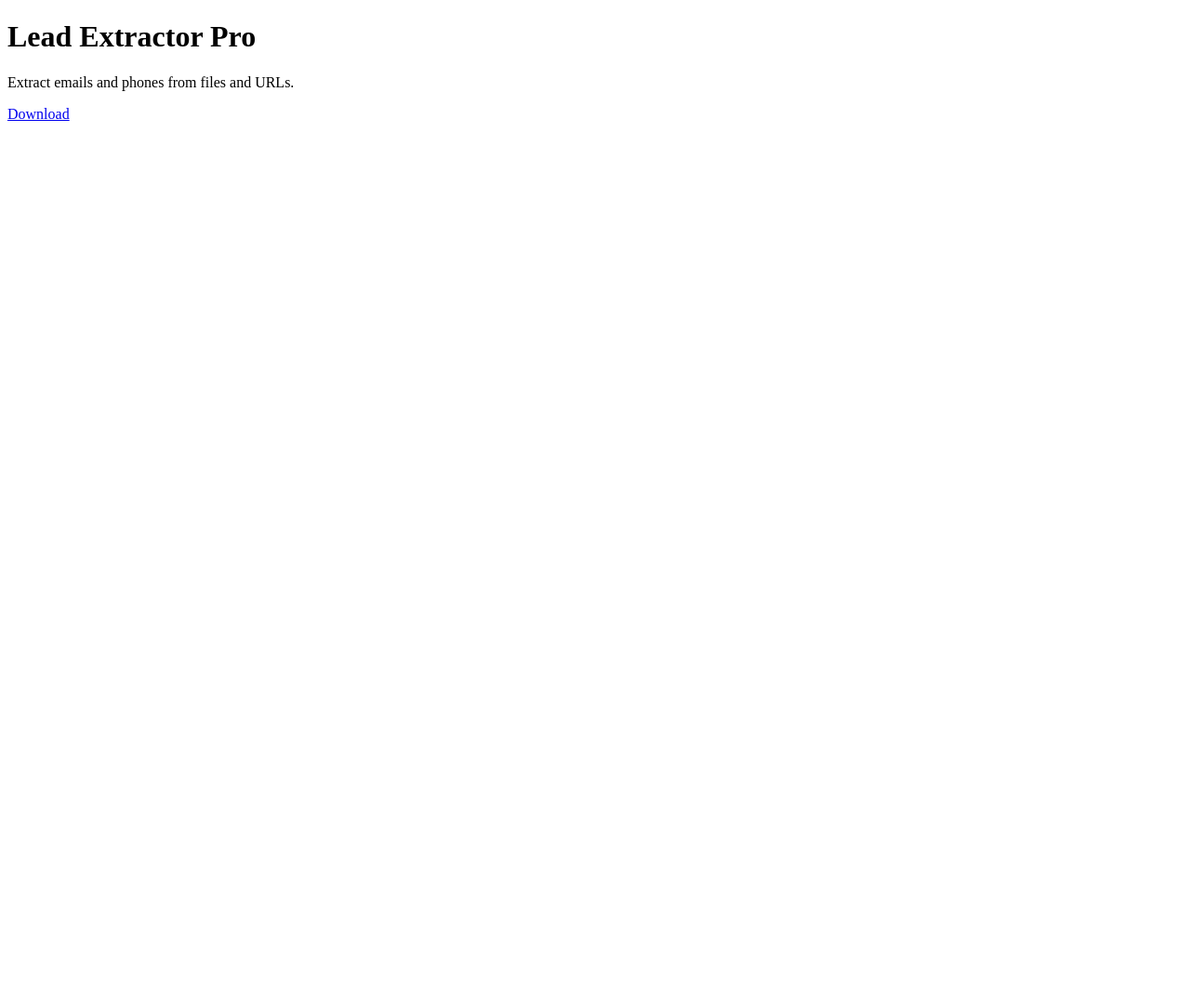
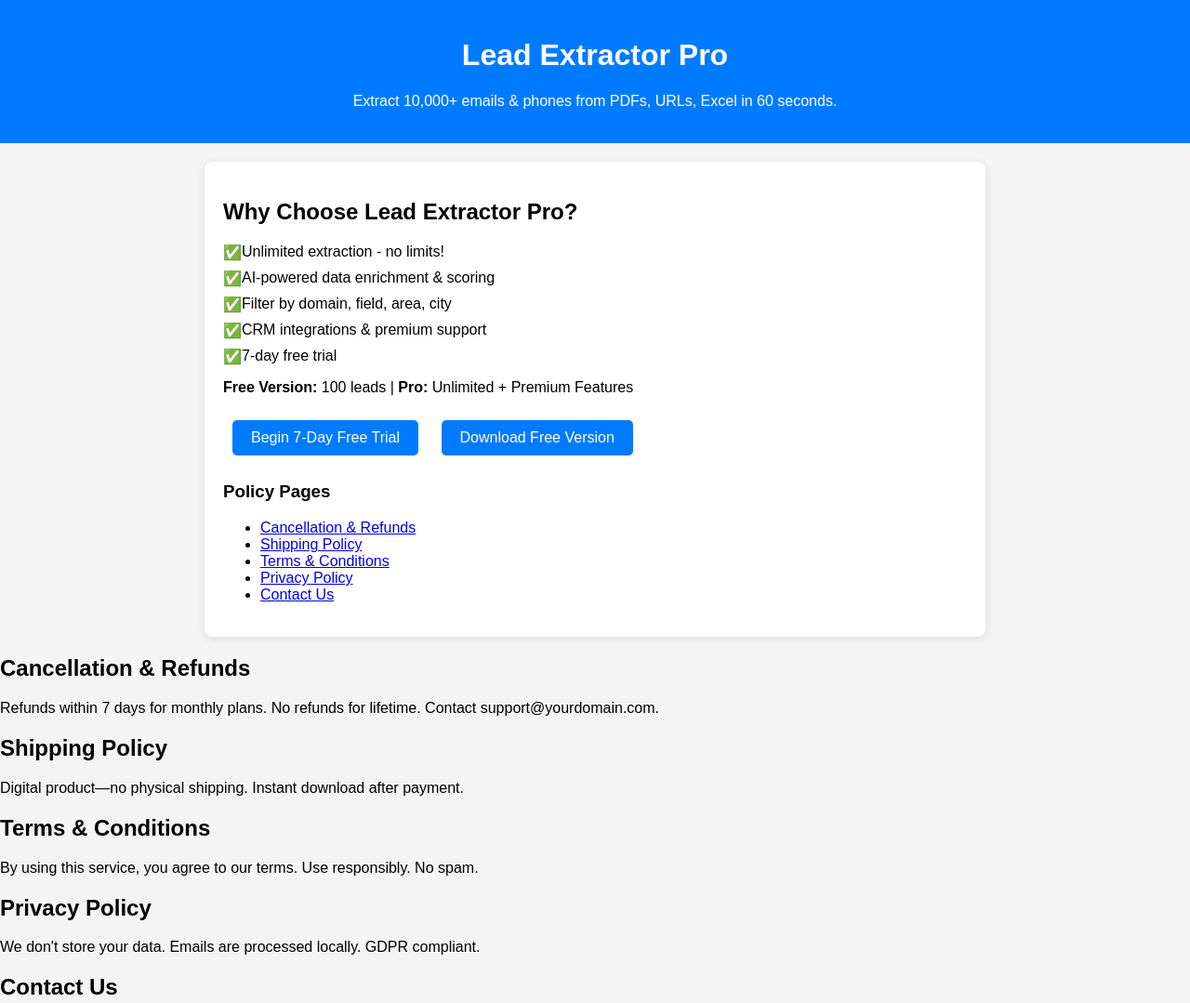
Before and after one commit to amaantaqvi-20/lead-extractor, a plain HTML site: page index.html in a window 1280 px wide. Shown: the top 1079 px of the page at 93% size. Before the commit the page ends 800 px from the top, so only its background shows below. Drawn offline with Linux system fonts and the light colour scheme.

Commit message:
index.html

```diff
--- a/index.html
+++ b/index.html
@@ -1,9 +1,83 @@
 <!DOCTYPE html>
-<html>
-<head><title>Lead Extractor Pro</title></head>
+<html lang="en">
+<head>
+    <meta charset="UTF-8">
+    <meta name="viewport" content="width=device-width, initial-scale=1.0">
+    <title>Lead Extractor Pro - Extract Emails & Phones Instantly</title>
+    <style>
+        body { font-family: Arial, sans-serif; margin: 0; padding: 0; background: #f4f4f4; }
+        header { background: #007bff; color: white; padding: 20px; text-align: center; }
+        main { max-width: 800px; margin: 20px auto; padding: 20px; background: white; border-radius: 8px; box-shadow: 0 2px 10px rgba(0,0,0,0.1); }
+        .button { background: #007bff; color: white; padding: 10px 20px; border: none; border-radius: 5px; cursor: pointer; text-decoration: none; display: inline-block; margin: 10px; }
+        .button:hover { background: #0056b3; }
+        .premium-popup { display: none; position: fixed; top: 50%; left: 50%; transform: translate(-50%, -50%); background: white; padding: 20px; border: 1px solid #ccc; box-shadow: 0 4px 20px rgba(0,0,0,0.3); z-index: 1000; }
+        .overlay { display: none; position: fixed; top: 0; left: 0; width: 100%; height: 100%; background: rgba(0,0,0,0.5); z-index: 999; }
+        .features { list-style: none; padding: 0; }
+        .features li { margin: 10px 0; padding-left: 20px; position: relative; }
+        .features li:before { content: '✅'; position: absolute; left: 0; }
+    </style>
+</head>
 <body>
-<h1>Lead Extractor Pro</h1>
-<p>Extract emails and phones from files and URLs.</p>
-<p><a href="https://github.com/amaantaqvi-20/lead-extractor-pro">Download</a></p>
+    <header>
+        <h1>Lead Extractor Pro</h1>
+        <p>Extract 10,000+ emails & phones from PDFs, URLs, Excel in 60 seconds.</p>
+    </header>
+    <main>
+        <h2>Why Choose Lead Extractor Pro?</h2>
+        <ul class="features">
+            <li>Unlimited extraction - no limits!</li>
+            <li>AI-powered data enrichment & scoring</li>
+            <li>Filter by domain, field, area, city</li>
+            <li>CRM integrations & premium support</li>
+            <li>7-day free trial</li>
+        </ul>
+        <p><strong>Free Version:</strong> 100 leads | <strong>Pro:</strong> Unlimited + Premium Features</p>
+        <a href="#" onclick="showPremiumPopup()" class="button">Begin 7-Day Free Trial</a>
+        <a href="https://github.com/amaantaqvi-20/lead-extractor" class="button">Download Free Version</a>
+        <h3>Policy Pages</h3>
+        <ul>
+            <li><a href="#refund">Cancellation & Refunds</a></li>
+            <li><a href="#shipping">Shipping Policy</a></li>
+            <li><a href="#terms">Terms & Conditions</a></li>
+            <li><a href="#privacy">Privacy Policy</a></li>
+            <li><a href="#contact">Contact Us</a></li>
+        </ul>
+    </main>
+
+    <!-- Premium Popup -->
+    <div class="overlay" onclick="hidePremiumPopup()"></div>
+    <div class="premium-popup">
+        <h3>Upgrade to Pro</h3>
+        <p>Enjoy unlimited extraction, AI enrichment, and more!</p>
+        <p><strong>Pricing:</strong></p>
+        <ul>
+            <li>Monthly: $9.99</li>
+            <li>Annual: $99</li>
+            <li>Lifetime: $29</li>
+        </ul>
+        <button onclick="beginTrial()" class="button">Begin 7-Day Free Trial</button>
+        <button onclick="hidePremiumPopup()" class="button">Later</button>
+    </div>
+
+    <script>
+        function showPremiumPopup() {
+            document.querySelector('.overlay').style.display = 'block';
+            document.querySelector('.premium-popup').style.display = 'block';
+        }
+        function hidePremiumPopup() {
+            document.querySelector('.overlay').style.display = 'none';
+            document.querySelector('.premium-popup').style.display = 'none';
+        }
+        function beginTrial() {
+            alert("Trial activated! Download the Pro version and enter the generated key.");
+            hidePremiumPopup();
+        }
+    </script>
+
+    <!-- Policy Pages (simple placeholders) -->
+    <h2 id="refund">Cancellation & Refunds</h2><p>Refunds within 7 days for monthly plans. No refunds for lifetime. Contact support@yourdomain.com.</p>
+    <h2 id="shipping">Shipping Policy</h2><p>Digital product—no physical shipping. Instant download after payment.</p>
+    <h2 id="terms">Terms & Conditions</h2><p>By using this service, you agree to our terms. Use responsibly. No spam.</p>
+    <h2 id="privacy">Privacy Policy</h2><p>We don't store your data. Emails are processed locally. GDPR compliant.</p>
+    <h2 id="contact">Contact Us</h2><p>Email: support@yourdomain.com | Phone: +91-7275859841</p>
 </body>
-</html>
```
